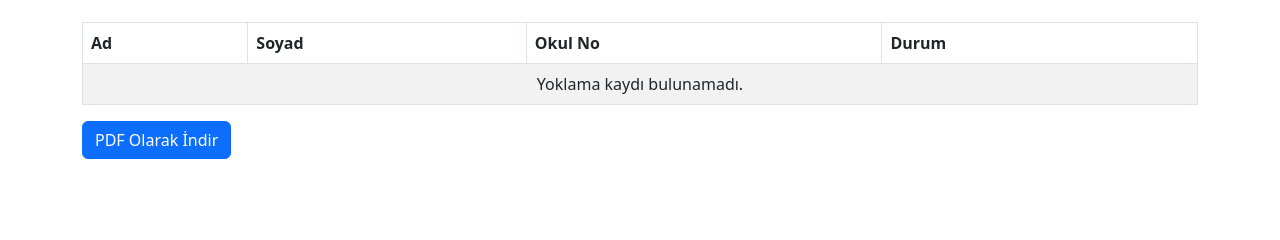
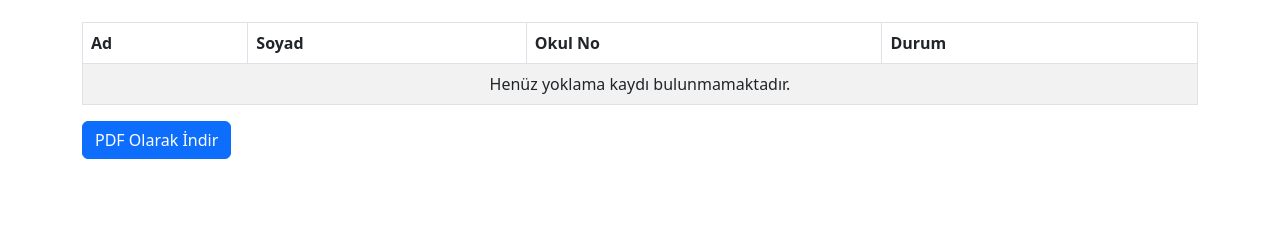
Before and after one commit to Hamza-Sengul/qr_yoklama_last, a Django app: template qr_yoklama/account/templates/attendance_details.html in a window 1280 px wide. Shown: the part 64-304 px from the top of the page. Run offline with Django 5.2, Linux system fonts and the light colour scheme; the template is opened without the code that fills it: values that come from a table or form of the project are taken from there, others are empty; data comes from the database, SQL or seed files in the repository.

Commit message:
Update attendance_details.html

```diff
--- a/qr_yoklama/account/templates/attendance_details.html
+++ b/qr_yoklama/account/templates/attendance_details.html
@@ -34,10 +34,11 @@
         </tr>
     {% empty %}
         <tr>
-                        <td colspan="4" class="text-center">Yoklama kaydı bulunamadı.</td>
+            <td colspan="4" class="text-center">Henüz yoklama kaydı bulunmamaktadır.</td>
         </tr>
     {% endfor %}
 </tbody>
+
         </table>
         <a href="{% url 'download_attendance_pdf' course.name week %}" class="btn btn-primary">PDF Olarak İndir</a>
     </div>
```
Lines whose indentation alone changed are shown as unchanged.
